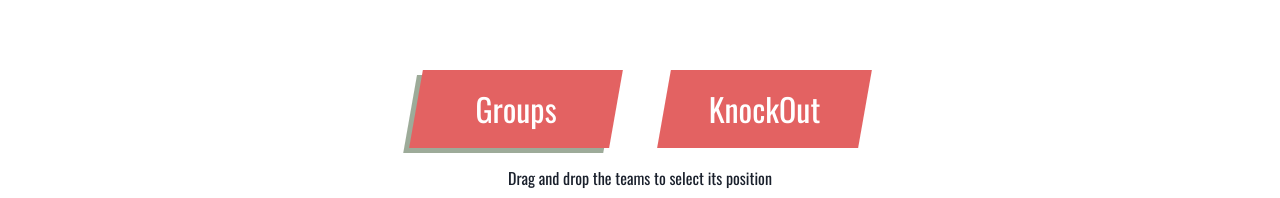
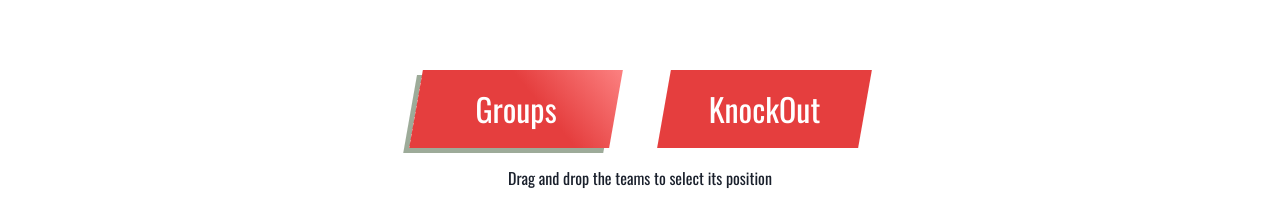
Before and after one commit to YagoLeite/World-Cup-Simulator, a Next.js app: page / in a window 1280 px wide. Shown: the part 238-436 px from the top of the page. Built offline with nearby package versions, Linux system fonts and the light colour scheme.

Commit message:
adding gradient

```diff
--- a/components/Header/Controler.js
+++ b/components/Header/Controler.js
@@ -33,7 +33,10 @@ const Controler = () => {
           className="skewed"
           w={["130px", "180px", "200px"]}
           h={["50px", "70px", "78px"]}
-          bg="#E36262"
+          bg={state.ui !== "groups" && "red.500"}
+          bgGradient={
+            state.ui === "groups" && "linear(45deg, red.500 60%, red.300)"
+          }
           color="white"
           onClick={() => dispatch({ type: "UI-UPDATE", value: "groups" })}
           cursor="pointer"
@@ -56,10 +59,13 @@ const Controler = () => {
           className="skewed"
           w={["130px", "180px", "201px"]}
           h={["50px", "70px", "78px"]}
-          bg="#E36262"
+          bg={state.ui !== "finals" && "red.500"}
           cursor="pointer"
           onClick={() => dispatch({ type: "UI-UPDATE", value: "finals" })}
           boxShadow={state.ui === "finals" && `${shadowBG} -5px 5px`}
+          bgGradient={
+            state.ui === "finals" && "linear(45deg, red.500 60%, red.300)"
+          }
         >
           <Flex
             className="skewed2"
```
